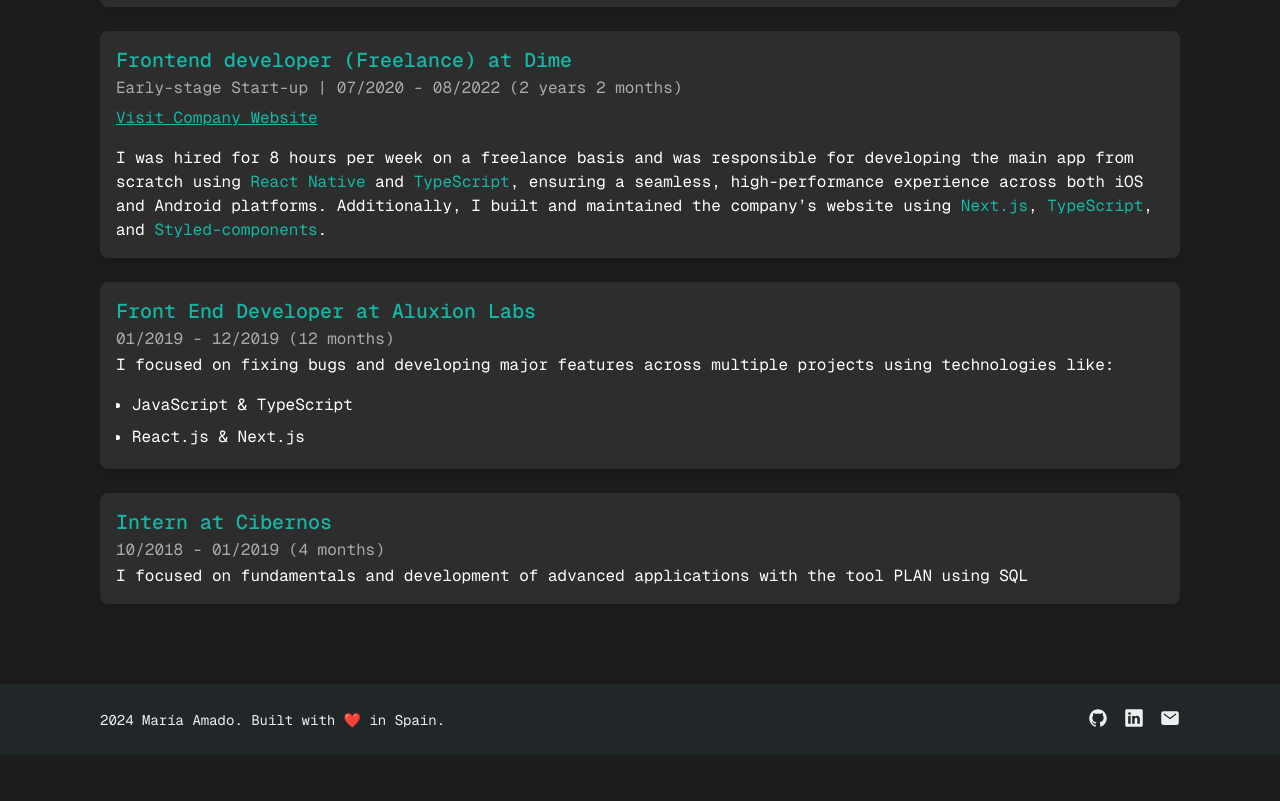
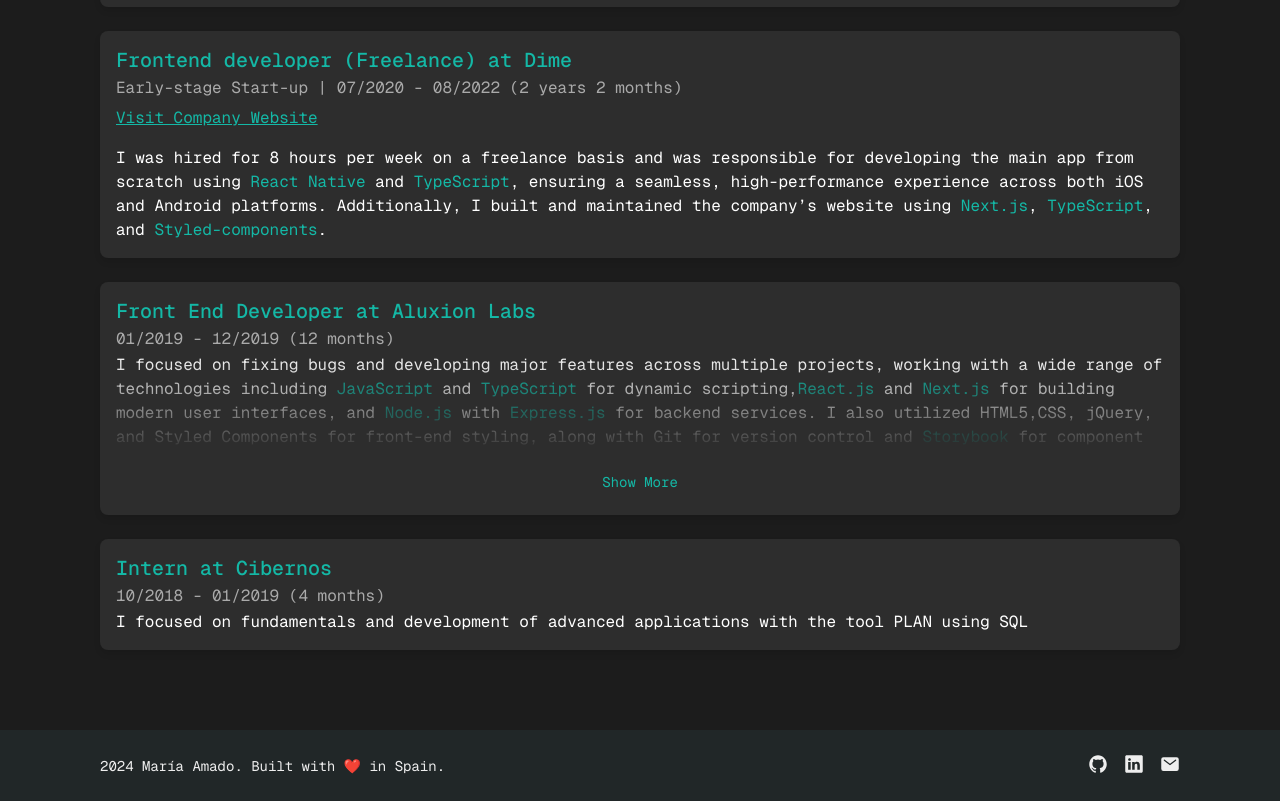
Before and after one commit to MeryScarlet15/portfolio, a Next.js app: page / in a window 1280 px wide. Shown: the part 3463-4264 px from the top of the page. Before the commit the page ends 4218 px from the top, so only its background shows below. Built offline with nearby package versions, Linux system fonts and the light colour scheme.

Commit message:
refact Aluxion p

```diff
--- a/src/modules/experience/components/jobs/aluxion.tsx
+++ b/src/modules/experience/components/jobs/aluxion.tsx
@@ -2,20 +2,15 @@
 
 export const Aluxion = () => {
   return (
-    <>
-      <p>
-        I focused on fixing bugs and developing major features across multiple
-        projects using technologies like:
-      </p>
-
-      <ul>
-        <li>JavaScript & TypeScript</li>
-        <li>React.js & Next.js</li>
-        <li>Node.js & Express.js</li>
-        <li>HTML5 & CSS</li>
-        <li>jQuery & Styled Components</li>
-        <li>Git & Storybook</li>
-      </ul>
-    </>
+    <p>
+      I focused on fixing bugs and developing major features across multiple
+      projects, working with a wide range of technologies including{' '}
+      <span>JavaScript</span> and <span>TypeScript</span> for dynamic scripting,
+      <span>React.js</span> and <span>Next.js</span> for building modern user
+      interfaces, and <span>Node.js</span> with <span>Express.js</span> for
+      backend services. I also utilized HTML5,CSS, jQuery, and Styled Components
+      for front-end styling, along with Git for version control and{' '}
+      <span>Storybook</span> for component documentation and testing.
+    </p>
   )
 }
```
